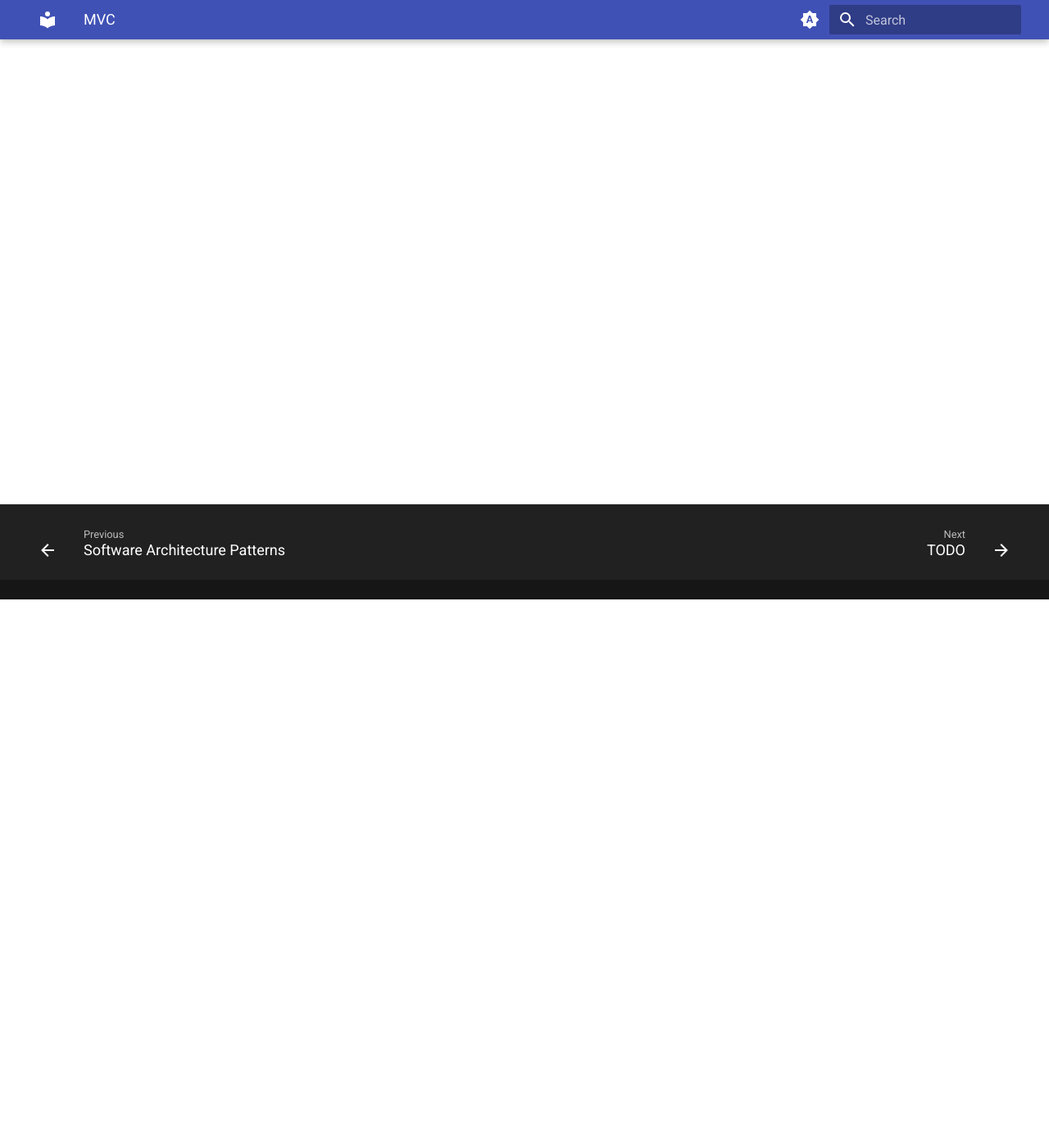
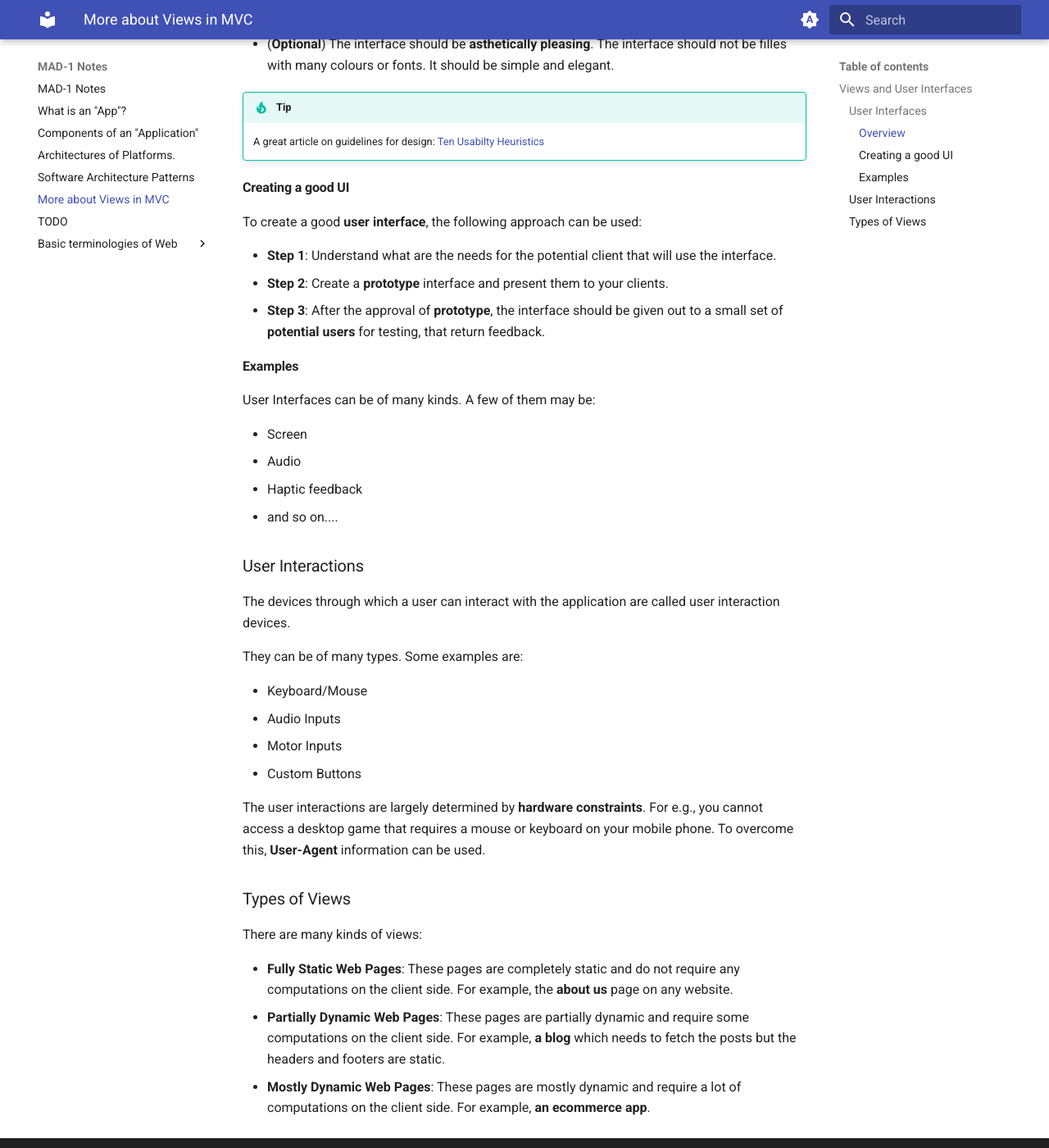
Before and after one commit to harshshah-codes/MAD-1-Notes, an MkDocs documentation site: the page built from docs/12 MVC.md, in a window 1280 px wide and 1400 px high, scrolled down 669 px. Shown: the whole window at 82% size. Built offline with MkDocs 1.6.1 and Material for MkDocs 9.7.7, drawn with Linux system fonts in a browser that asks for light colours; some of the changed text lies outside the part shown.

Commit message:
Added Week-3 L-1,2,3

```diff
--- a/docs/12 MVC.md
+++ b/docs/12 MVC.md
@@ -1,5 +1,63 @@
-# MVC
+# More about Views in MVC
 
 > Read more about [MVC](05%20Architectures%20of%20Software.md/#mvc-paradigm)
 
 ## Views and User Interfaces
+
+A **View** consists of two components:
+
+- User Interfaces
+- User Interaction
+
+### User Interfaces
+
+#### Overview
+
+User Interfaces are the design for interactions with the users. The goals of a good **user interface** are:
+
+- The interface should be simple, i.e., easy for user to handle and understand.
+- The interface should be efficient.
+- The interface should be accessible to most of the users, i.e., it has some features for users with visual impairments, hearing impairments and so on.
+- (**Optional**) The interface should be **asthetically pleasing**. The interface should not be filles with many colours or fonts. It should be simple and elegant.
+
+!!! tip Extra
+
+    A great article on guidelines for design: [Ten Usabilty Heuristics](https://nngroup.com/articles/ten-usability-heuristics/)
+
+#### Creating a **good** UI
+
+To create a good **user interface**, the following approach can be used:
+
+- **Step 1**: Understand what are the needs for the potential client that will use the interface.
+- **Step 2**: Create a **prototype** interface and present them to your clients.
+- **Step 3**: After the approval of **prototype**, the interface should be given out to a small set of **potential users** for testing, that return feedback.
+
+#### Examples
+
+User Interfaces can be of many kinds. A few of them may be:
+
+- Screen
+- Audio
+- Haptic feedback
+- and so on....
+
+### User Interactions
+
+The devices through which a user can interact with the application are called user interaction devices.
+
+They can be of many types. Some examples are:
+
+- Keyboard/Mouse
+- Audio Inputs
+- Motor Inputs
+- Custom Buttons
+
+The user interactions are largely determined by **hardware constraints**. For e.g., you cannot access a desktop game that requires a mouse or keyboard on your mobile phone. To overcome this, **User-Agent** information can be used.
+
+### Types of Views
+
+There are many kinds of views:
+
+- **Fully Static Web Pages**: These pages are completely static and do not require any computations on the client side. For example, the **about us** page on any website.
+- **Partially Dynamic Web Pages**: These pages are partially dynamic and require some computations on the client side. For example, **a blog** which needs to fetch the posts but the headers and footers are static.
+- **Mostly Dynamic Web Pages**: These pages are mostly dynamic and require a lot of computations on the client side. For example, **an ecommerce app**.
--- a/mkdocs.yml
+++ b/mkdocs.yml
@@ -31,6 +31,8 @@ theme:
     - navigation.footer
     - navigation.path
 markdown_extensions:
+  - attr_list
+  - md_in_html
   - admonition
   - pymdownx.details
   - pymdownx.highlight:
```
